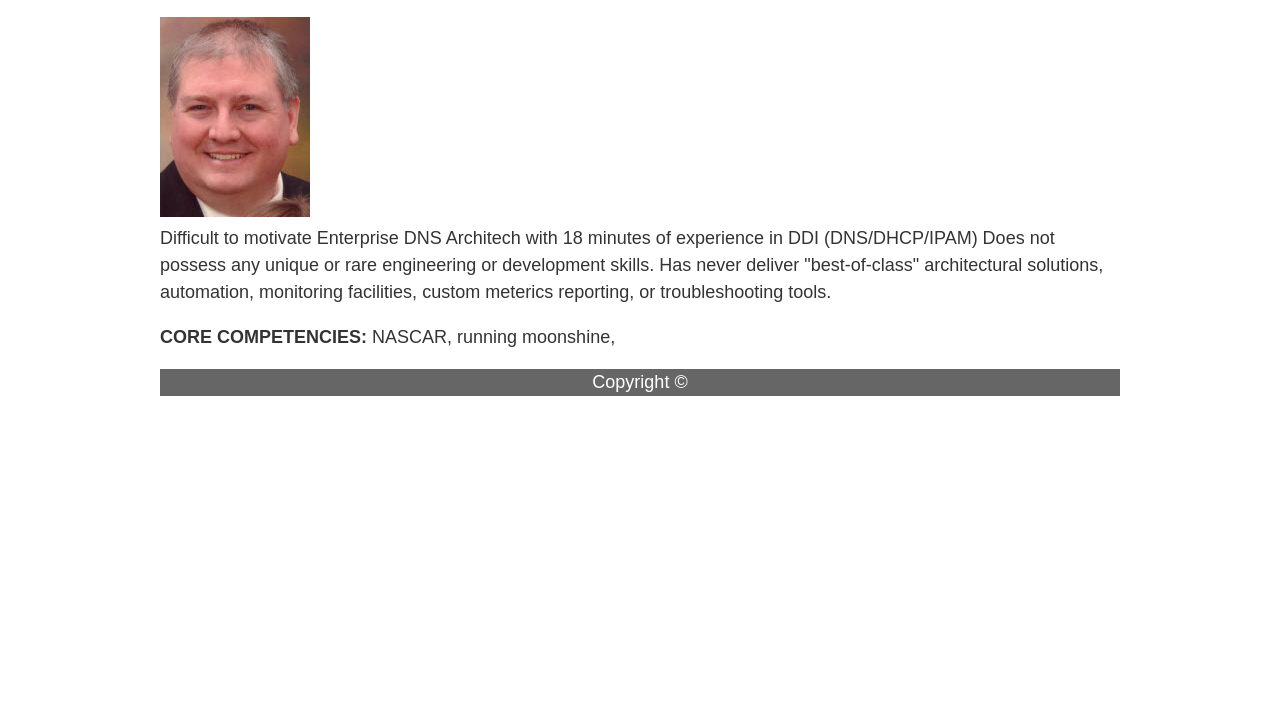
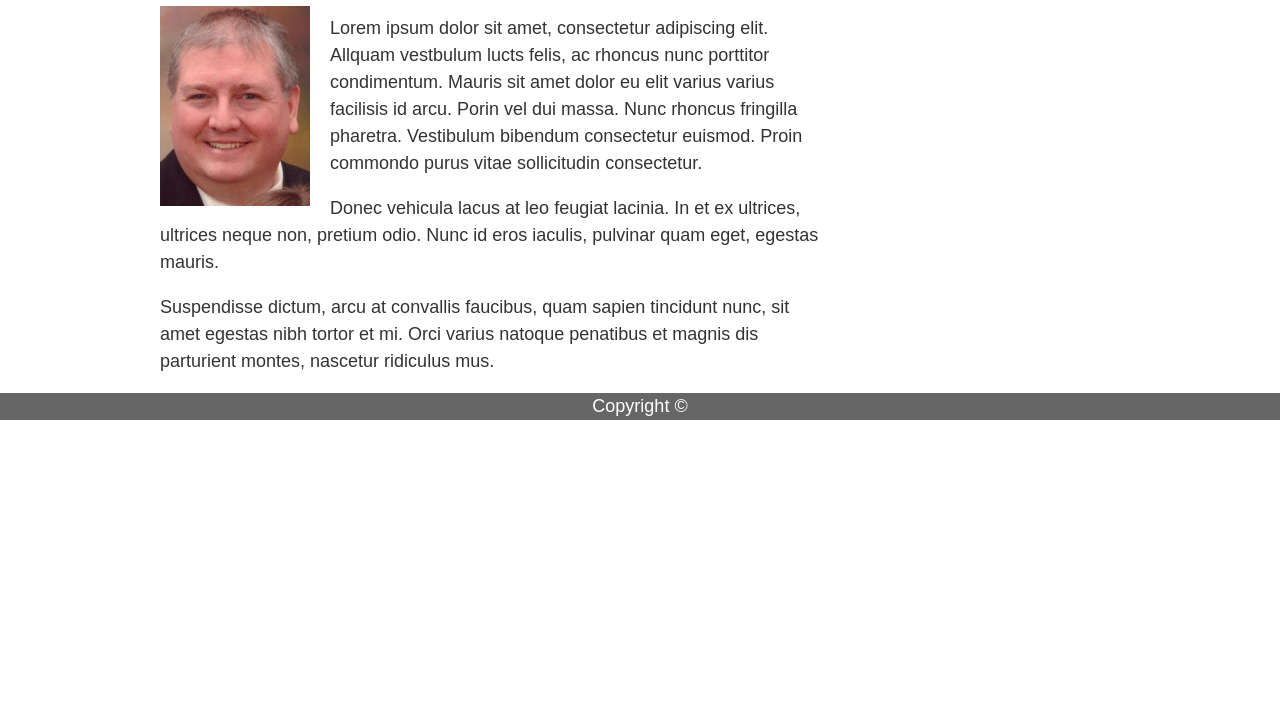
Before and after one commit to w4tsw4ts/Basic-Portfolio, a plain HTML site: page index.html in a window 1280 px wide. Shown: the part 88-800 px from the top of the page. Drawn offline with Linux system fonts and the light colour scheme.

Commit message:
update index.html & style.css v2

```diff
--- a/assets/css/style.css
+++ b/assets/css/style.css
@@ -6,6 +6,8 @@ body {
   font-size: 18px;
   line-height: 150%;
   color: #333;
+  background-image: url("creampaper.png");
+  background-repeat:repeat;
   background: #ffffff;
 }
 
@@ -28,18 +30,11 @@ body {
   font-size: 24px;
 }
 
-  footer {
-    text-align: center;
-    color:#ffffff;
-    background: #666666;
-  }
 .container {
   width: 960px;
   margin: 0 auto;
 }
 
-#main-bio,
-  #contact-info,
 #bio-image {
   float: left;
 }
@@ -49,11 +44,17 @@ body {
 }
 
 #contact-info {
-    width: 30%;
+  width: 70%;
 }
 
 #bio-image {
-    width: 200px;
+  width: 150px;
   height: 200px;
   margin-right: 20px;
 }
+
+footer {
+  text-align: center;
+  color: #ffffff;
+  background: #666666;
+}
--- a/index.html
+++ b/index.html
@@ -1,6 +1,6 @@
 <!DOCTYPE html>
 <html lang="en-us">
-
+<html>
 <head>
     <!-- neta data -->
     <meta charset="utf-8" />
@@ -12,28 +12,45 @@
 
 <body>
     <header>
-        <div><p><h1>Billy Montgomery</h1></p></div>
+
+        Billy Montgomery About Portifolio Contact
+        <hr>
     </header>
 
     <div class="container">
 
-        <section>
-            <img src="assets/images/billy.montgomery.jpg" alt="Billy Montgomery">
+        <section id="main-bio">
+
+            About Me
+            <hr>
+
+            <img id="bio-image" src="assets/images/billy.montgomery.jpg" alt="Billy Montgomery">
+
+            <p>Lorem ipsum dolor sit amet, consectetur adipiscing elit.  Allquam
+            vestbulum lucts felis, ac rhoncus nunc porttitor condimentum.
+            Mauris sit amet dolor eu elit varius varius facilisis id arcu.
+            Porin vel dui massa. Nunc rhoncus fringilla pharetra.  Vestibulum
+            bibendum consectetur euismod.  Proin commondo purus vitae
+            sollicitudin consectetur.</p>
+
+            <p>Donec vehicula lacus at leo feugiat lacinia.  In et ex ultrices,
+            ultrices neque non, pretium odio.  Nunc id eros iaculis, pulvinar
+            quam eget, egestas mauris.</p>
+
+            <p>Suspendisse dictum, arcu at convallis faucibus, quam sapien
+            tincidunt nunc, sit amet egestas nibh tortor et mi.
+            Orci varius natoque penatibus et magnis dis parturient montes,
+            nascetur ridiculus mus.</p>
+
         </section>
 
-        <section id="bio-main">
+    </div>
 
-            Difficult to motivate Enterprise DNS Architech with 18 minutes of
-            experience in DDI (DNS/DHCP/IPAM) Does not possess any unique
-            or rare engineering or development skills.  Has never deliver
-            "best-of-class" architectural solutions, automation, monitoring
-            facilities, custom meterics reporting, or troubleshooting
-            tools.
-            <p><Strong>CORE COMPETENCIES:</Strong> NASCAR, running moonshine, </p>
+    <footer>
 
-        </section>
-    <footer>
         Copyright &#169;
+
     </footer>
- </body>
+
+</body>
 </html>
```
Also changed, not shown: assets/images/creampaper.png (added). Lines whose indentation alone changed are shown as unchanged.
